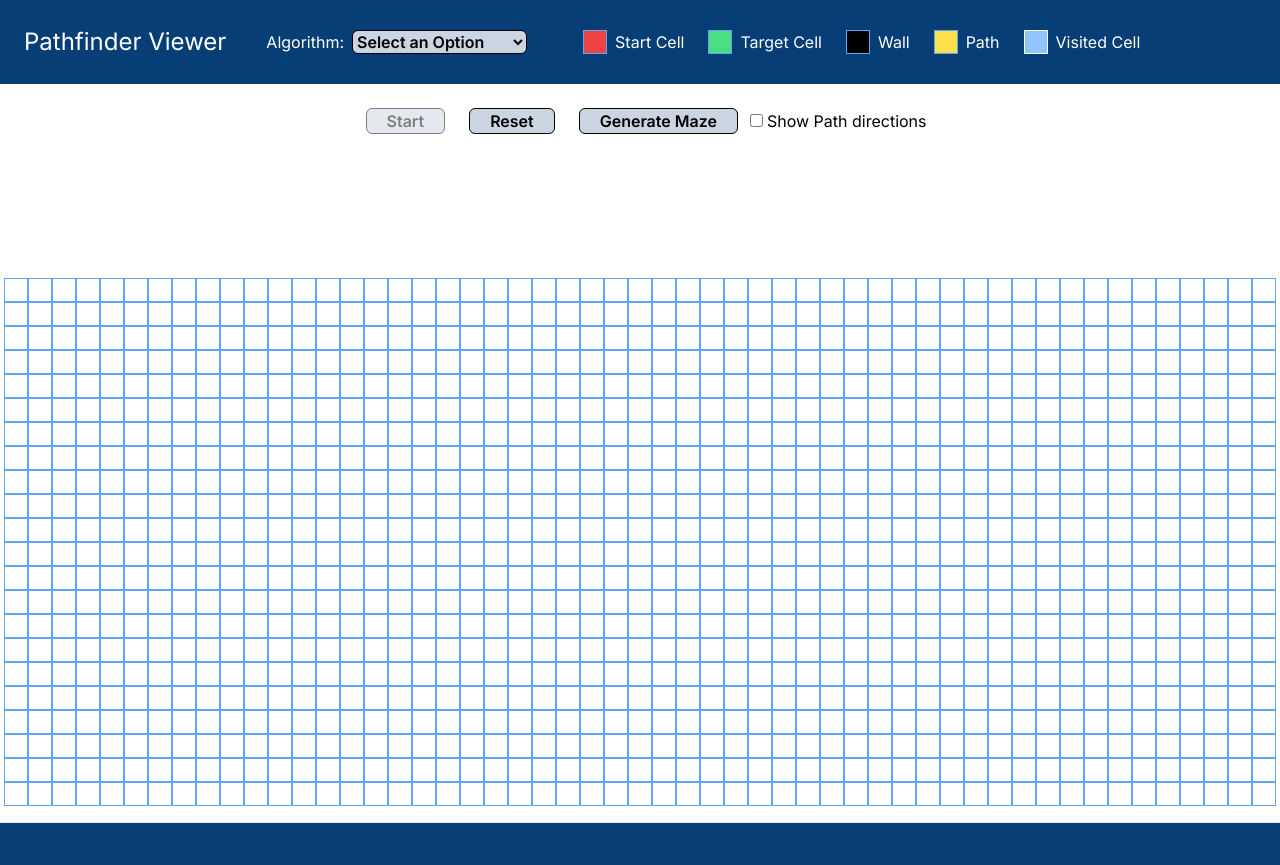
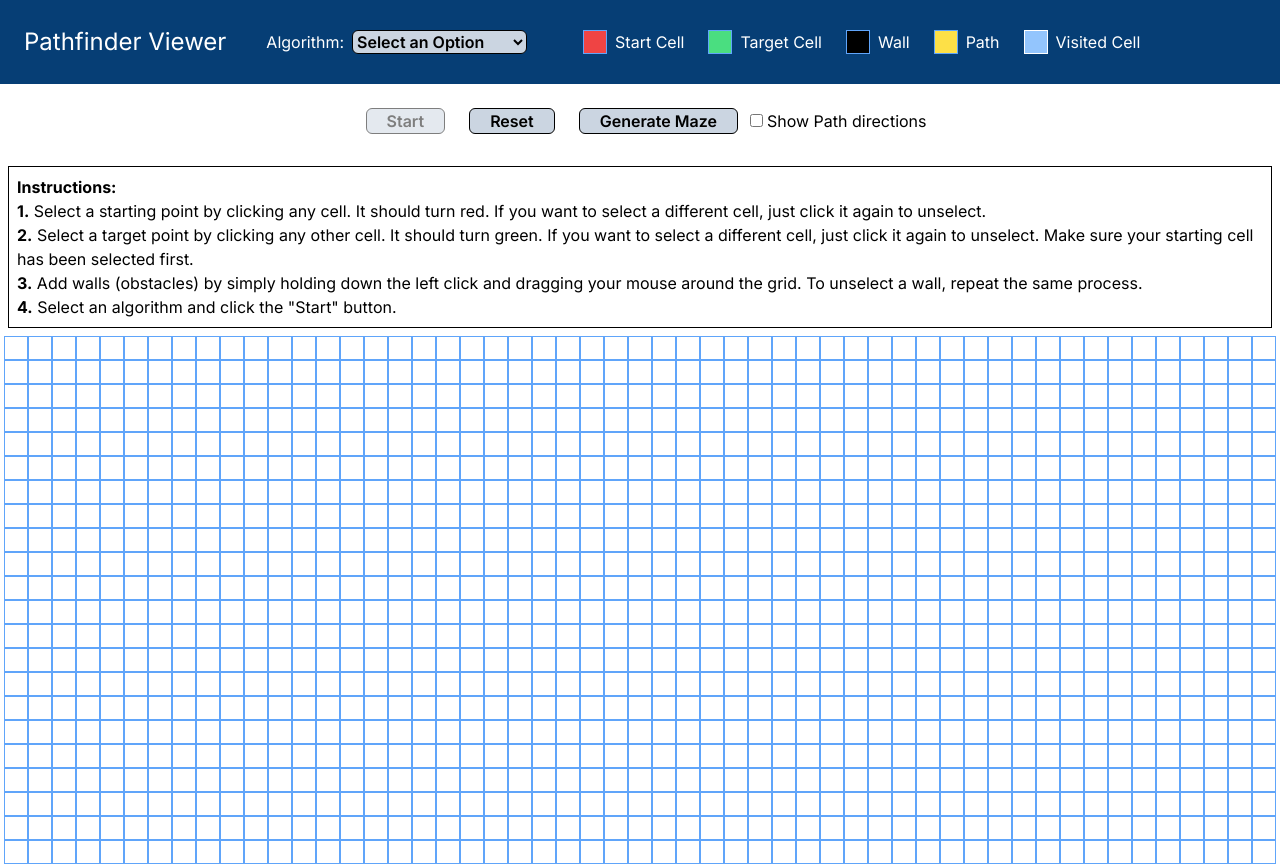
Before and after one commit to Juanrios016/pathfinder_viewer_2, a Next.js app: page / in a window 1280 px wide. Shown: the top 865 px of the page. Built offline with nearby package versions, Linux system fonts and the light colour scheme.

Commit message:
adjusting ui

```diff
--- a/app/globals.css
+++ b/app/globals.css
@@ -38,3 +38,6 @@
 .active {
   border: 2px dashed blue; /* Example border style for active drop zone */
 }
+.bold-text {
+  font-weight: bold;
+}
--- a/app/ui/Grid.tsx
+++ b/app/ui/Grid.tsx
@@ -16,7 +16,12 @@ export const Final = ({ selectedAlgo, changedBoo, algoInfo }: any) => {
   const [finalShortestPath, setFinalShortestPath] = useState<string[]>([]);
 
   const [arrowDir, setArrowDir] = useState<string[][]>([[], [], [], []]);
-  const [finalArrowDir, setFinalArrowDir] = useState<string[][]>([[], [], [], []]);
+  const [finalArrowDir, setFinalArrowDir] = useState<string[][]>([
+    [],
+    [],
+    [],
+    [],
+  ]);
 
   const [printingAlgoPath, setPrintingAlgoPath] = useState<boolean>(false);
   const [currentIndex, setCurrentIndex] = useState(0);
@@ -110,7 +115,7 @@ export const Final = ({ selectedAlgo, changedBoo, algoInfo }: any) => {
   const generateMaze = () => {
     // generates a random maze on the grid
     setWalls([]);
-    for (let i = 1; i <= 2100; i++) {
+    for (let i = 1; i <= totalCol; i++) {
       const iswall = Math.random();
       const currCell =
         document.querySelector(`[cell-key="${i}"]`)?.getAttribute("cell-pos") ||
@@ -321,11 +326,7 @@ export const Final = ({ selectedAlgo, changedBoo, algoInfo }: any) => {
       </div>
 
       <div className=" md:min-h-[120px] flex items-center justify-center ">
-        <div
-          className={`hidden ${
-            JSON.parse(algoInfo).info ? "hidden" : "block"
-          }`}
-        >
+        <div className={`${JSON.parse(algoInfo).info ? "hidden" : "block"}`}>
           <Instructions />
         </div>
 
--- a/app/ui/Instructions.tsx
+++ b/app/ui/Instructions.tsx
@@ -6,25 +6,25 @@ export const Instructions = () => {
       <b>Instructions:</b>
       <ol>
         <li>
-          <span className="custom-number">1.</span> Select a starting point by
-          clicking any cell. It should turn red. If you want to select a
-          different cell, just click it again to unselect.
+          <span className="custom-number bold-text">1.</span> Select a starting
+          point by clicking any cell. It should turn red. If you want to select
+          a different cell, just click it again to unselect.
         </li>
 
         <li>
-          <span className="custom-number">2.</span> Select a target point by
-          clicking any other cell. It should turn green. If you want to select a
-          different cell, just click it again to unselect. Make sure your
-          starting cell has been selected first.
+          <span className="custom-number bold-text">2.</span> Select a target
+          point by clicking any other cell. It should turn green. If you want to
+          select a different cell, just click it again to unselect. Make sure
+          your starting cell has been selected first.
         </li>
         <li>
-          <span className="custom-number">3.</span> Add walls (obstacles) by
-          simply holding down the left click and dragging your mouse around the
-          grid. To unselect a wall, repeat the same process.
+          <span className="custom-number bold-text">3.</span> Add walls
+          (obstacles) by simply holding down the left click and dragging your
+          mouse around the grid. To unselect a wall, repeat the same process.
         </li>
         <li>
-          <span className="custom-number">4.</span> Select an algorithm and
-          click the "Start" button.
+          <span className="custom-number bold-text">4.</span> Select an
+          algorithm and click the "Start" button.
         </li>
       </ol>
     </div>
```
